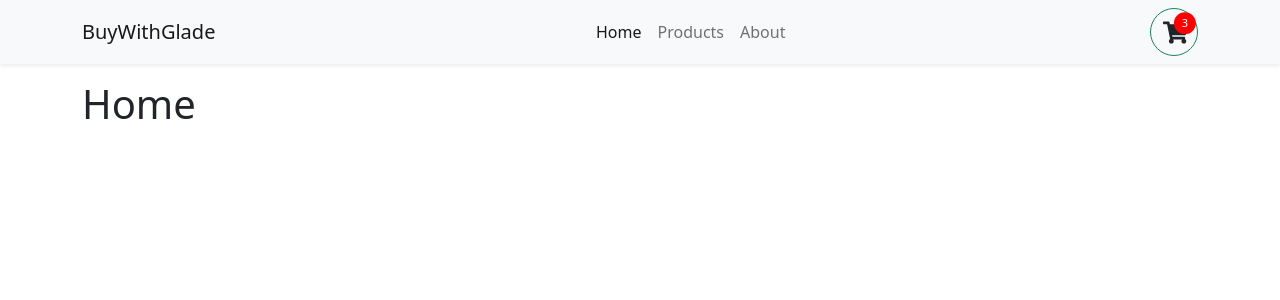
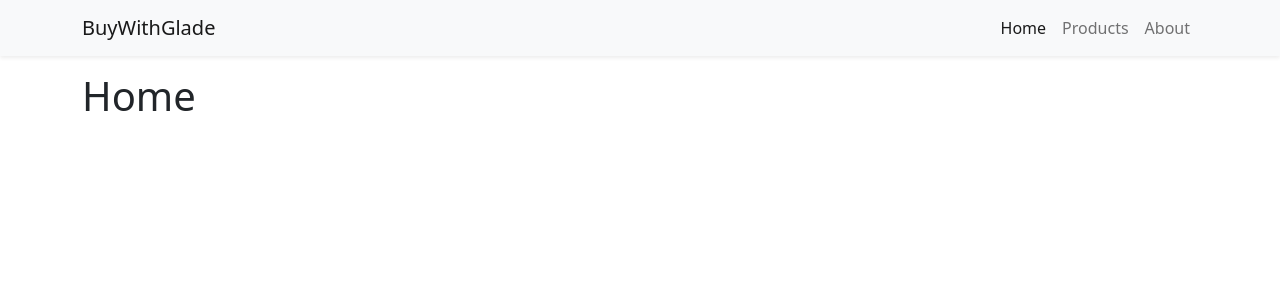
Before and after one commit to Eceegit/pay-with-glade, a React (Vite) app: page / in a window 1280 px wide. Shown: the top 300 px of the page. Built offline with nearby package versions, Linux system fonts and the light colour scheme.

Commit message:
cart functionality updated

```diff
--- /dev/null
+++ b/src/components/CartItem.tsx
@@ -0,0 +1,23 @@
+import { Stack } from "react-bootstrap"
+import { UseCartContext } from "../contextApi/CartContext"
+import productsData from '../data/productsData.json'
+
+type CartItemProps = {
+    id: number,
+    quantity: number
+}
+
+export function CartItem({id, quantity}: CartItemProps){
+    const {removeFromCart} = UseCartContext()
+    const product = productsData.find(product => product.id === id)
+
+    if(product == null) {
+        return null
+    }
+    return (
+        <Stack direction="horizontal" gap={2}>
+                <img src={product.thumbnail} style={{width: "130px", height: "80px", objectFit: "cover"}} />
+        </Stack>
+    )
+
+}
--- /dev/null
+++ b/src/components/CartList.tsx
@@ -0,0 +1,30 @@
+import { Offcanvas, Stack } from "react-bootstrap"
+import { UseCartContext } from "../contextApi/CartContext"
+import { CartItem } from "./CartItem"
+
+type CartListProp = {
+    isOpen: boolean
+}
+export function CartList({isOpen}: CartListProp) {
+
+        const {closeCart,cartProduct} = UseCartContext()
+
+    return (
+            <div>
+                <Offcanvas show={isOpen} onHide={closeCart} placement="end">
+                    <Offcanvas.Header closeButton>
+                        <Offcanvas.Title>Cart</Offcanvas.Title>
+                    </Offcanvas.Header>
+
+                    <Offcanvas.Body>
+                        <Stack gap={3}>
+                            {cartProduct.map(product => (
+                                    <CartItem key={product.id} {...product} />
+                                )
+                            )}
+                        </Stack>
+                    </Offcanvas.Body>
+                </Offcanvas>
+            </div>
+    )
+}
--- a/src/components/Navigation.tsx
+++ b/src/components/Navigation.tsx
@@ -3,9 +3,12 @@ import {Navbar, Container, Nav, Button} from 'react-bootstrap'
 import {NavLink} from 'react-router-dom'
 import { FaShoppingCart } from "react-icons/fa";
 import '../style.css'
+import { UseCartContext } from '../contextApi/CartContext';
 
 
 export const Navigation = () => {
+    const {openCart, cartTotalQuantity} = UseCartContext()
+
   return (
     <Navbar className='bg-light shadow-sm mb-3' sticky='top'>
       <Container>
@@ -18,8 +21,10 @@ export const Navigation = () => {
           <Nav.Link to='/products' as={NavLink}>Products</Nav.Link>
           <Nav.Link to='/about' as={NavLink}>About</Nav.Link>
         </Nav>
-
-        <Button variant='outline-success' className='rounded-circle' style={{position: "relative", width: '3rem', height:"3rem"}}>
+        {cartTotalQuantity > 0 && (
+          <Button variant='outline-success' className='rounded-circle' style={{position: "relative", width:       '3rem',   height:"3rem"}}
+            onClick={openCart}
+          >
               <FaShoppingCart size={25} className='text-dark' />
               <span className='text-white  d-flex justify-content-center align-items-center rounded-circle'
               style={{
@@ -31,8 +36,10 @@ export const Navigation = () => {
                 height: '22px',
                 fontSize: '11px',
                 transform: 'translate(-5%, 15%)'
-              }}>3</span>
+                }}>{cartTotalQuantity}</span>
           </Button>
+
+        )}
       </Container>
     </Navbar>
   )
--- a/src/contextApi/CartContext.tsx
+++ b/src/contextApi/CartContext.tsx
@@ -1,4 +1,5 @@
 import { createContext, ReactNode, useContext, useState } from "react"
+import { CartList } from "../components/CartList"
 
 //Defining the type of props to be passed to the CartProvider
 type CartProp ={
@@ -6,10 +7,19 @@ type CartProp ={
 }
 //Defining the type for the shopping cart functionality
 type CartContextType = {
+    //Defining the type for the shopping cart functionality
     fetchQuantity: (id: number) => number,
     removeFromCart: (id: number) => void,
     increOrAddToCart: (id: number) => void,
     decreQuantity: (id: number) => void,
+
+    //defining the function responsible for the cart navbar
+    openCart : () => void
+    closeCart : () => void
+    //total no of products in the cart
+    cartTotalQuantity: number
+    cartProduct: CartProductType[]
+
 }
 
 //Defining the type for the useState cart products
@@ -32,6 +42,7 @@ export const CartProvider = ({children} :CartProp)=> {
 
     // Setting useState hook for the cart functionality
     const [cartProduct, setCartProduct] = useState<CartProductType[]>([])
+    const [isOpen, setIsOpen] = useState(false)
 
     // Declaring the functions for the shopping cart functionality
     const fetchQuantity = (id: number) => {
@@ -39,22 +50,45 @@ export const CartProvider = ({children} :CartProp)=> {
     }
 
     const removeFromCart = (id: number) => {
-       return setCartProduct(prev => prev.filter(product => product.id !== id))
+       return setCartProduct(curr => curr.filter(product => product.id !== id))
     }
 
     const increOrAddToCart = (id: number) => {
-        setCartProduct(prev => {
-            return prev.find(product => product.id === id) ? prev.map(product => {
-                if (product.id === id) {
-                    return {...product, quantity: product.quantity + 1}
+        setCartProduct(curr => {
+          if (curr.find(product => product.id === id) == null){
+              return [...curr, {id, quantity: 1}];
+          }else {
+              return curr.filter((product) => {
+                if(product.id === id){
+                    console.log(id)
+                    return {...product, quantity: product.quantity + 1};
+                } else{
+                    return product
                 }
-                return product
-            }) : [...prev, {id, quantity: 1}]
-        })
-    }
+                })
+          }
+        });
+      };
+    // const increOrAddToCart = (id: number) => {
+    //     setCartProduct(curr => {
+    //         const existingProduct = curr.find(product => product.id === id)
+    //         if(existingProduct){
+    //             return curr.map(product => {
+    //                 if(product.id === id){
+    //                     console.log(id)
+    //                     return {...product, quantity: product.quantity + 1}
+    //                 }
+    //             })
+                    // return product
+    //         }
+
+    //         return [...curr, {id, quantity: 1}]
+    //     })
+
+    // }
 
     const decreQuantity = (id: number) => {
-        setCartProduct(prev => prev.find(product => product.id === id)?.quantity === 1 ? prev.filter(product => product.id !== id) : prev.map(product => {
+        setCartProduct(curr => curr.find(product => product.id === id)?.quantity === 1 ? curr.filter(product => product.id !== id) : curr.filter(product => {
             if (product.id === id) {
                 return {...product, quantity: product.quantity - 1}
             }
@@ -62,7 +96,29 @@ export const CartProvider = ({children} :CartProp)=> {
         }))
     }
 
-    return <ContextCreated.Provider value={{fetchQuantity,removeFromCart, increOrAddToCart, decreQuantity}}>
+
+    //Declaring the cart nav functions
+    const openCart = () => {
+        setIsOpen(true)
+    }
+
+    const closeCart = () => {
+        setIsOpen(false)
+    }
+    const cartTotalQuantity = cartProduct.reduce((quantity, item) => item.quantity + quantity, 0)
+
+
+return <ContextCreated.Provider value={{
+        fetchQuantity,
+        removeFromCart,
+        increOrAddToCart,
+        decreQuantity,
+        openCart,
+        closeCart,
+        cartProduct,
+        cartTotalQuantity
+         }}>
+            <CartList isOpen={isOpen}/>
         {children}
     </ContextCreated.Provider>
 }
--- a/src/pages/Products.tsx
+++ b/src/pages/Products.tsx
@@ -1,4 +1,3 @@
-import React, { useEffect, useState } from 'react'
 import ProductsList from '../data/productsData.json'
 import {Row, Col, Card, Button} from 'react-bootstrap'
 import { currency } from '../currencyFormatter/currency'
@@ -11,6 +10,7 @@ export const Products = ({id}: ProductType) => {
 
   //consumed the useCartContext
   const {fetchQuantity,removeFromCart, increOrAddToCart, decreQuantity} = UseCartContext()
+
  //declare a variable quantity and set it to 0 inorder to conditionally render the "add to cart" button
  const quantity = fetchQuantity(id)
   return (
```
Lines whose indentation alone changed are shown as unchanged.
